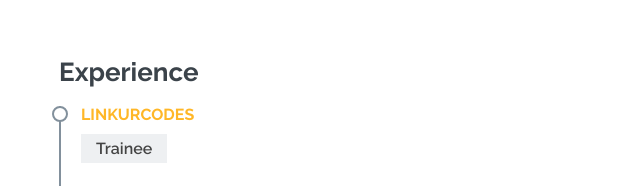
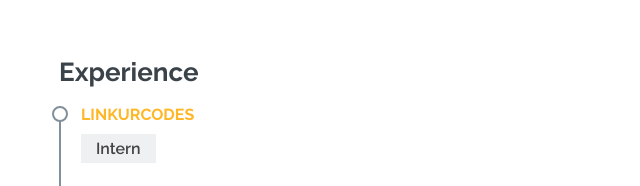
Before and after one commit to princejobiphilips/Resume, a plain HTML site: page index.html in a window 1280 px wide. Shown: the part 1680-1866 px from the top of the page, 593-1233 px from the left. Drawn offline with nearby package versions, Linux system fonts and the light colour scheme.

Commit message:
Update index.html

```diff
--- a/index.html
+++ b/index.html
@@ -129,7 +129,7 @@
             <h3 class="resume-title">Experience</h3>
             <div class="resume-item">
               <h4>LinkUrCodes</h4>
-              <h5>Trainee</h5>
+              <h5>Intern</h5>
               <p><em> </em></p>
               <p>
               <ul>
```
